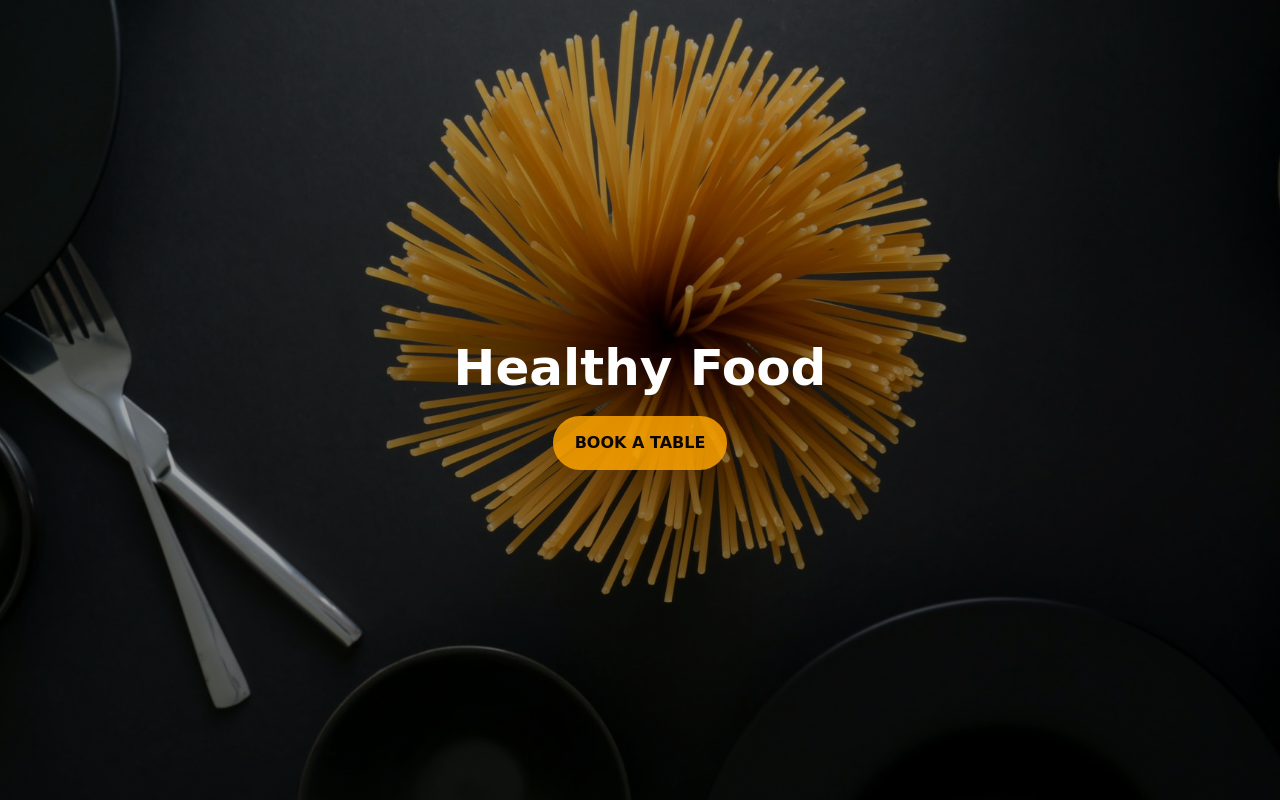
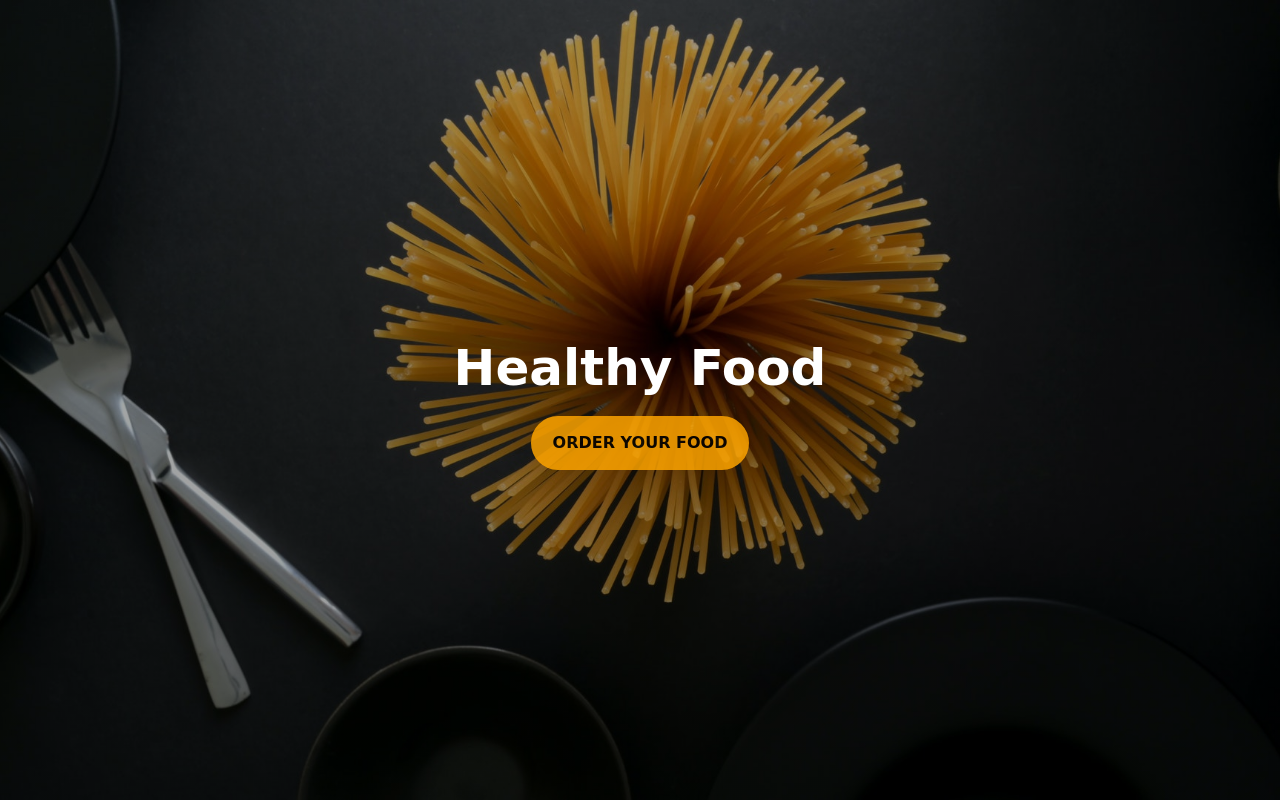
Before and after one commit to Sahilpote/Restaurant-web, a plain HTML site: page index.html in a window 1280 px wide. Shown: the top 800 px of the page. Drawn offline with Linux system fonts and the light colour scheme; a web font is replaced by a local one.

Commit message:
Update index.html

```diff
--- a/index.html
+++ b/index.html
@@ -12,7 +12,7 @@
     <header class="header">
         <div class="hero">
             <h1 class="title">Healthy Food</h1>
-            <a href="https://ruuushhh.github.io/dominoes/#" class="hero-button pulsate">Book a table</a>
+            <a href="https://ruuushhh.github.io/dominoes/#" class="hero-button pulsate">Order your food</a>
         </div>
     </header>
     <section id="about">
```
